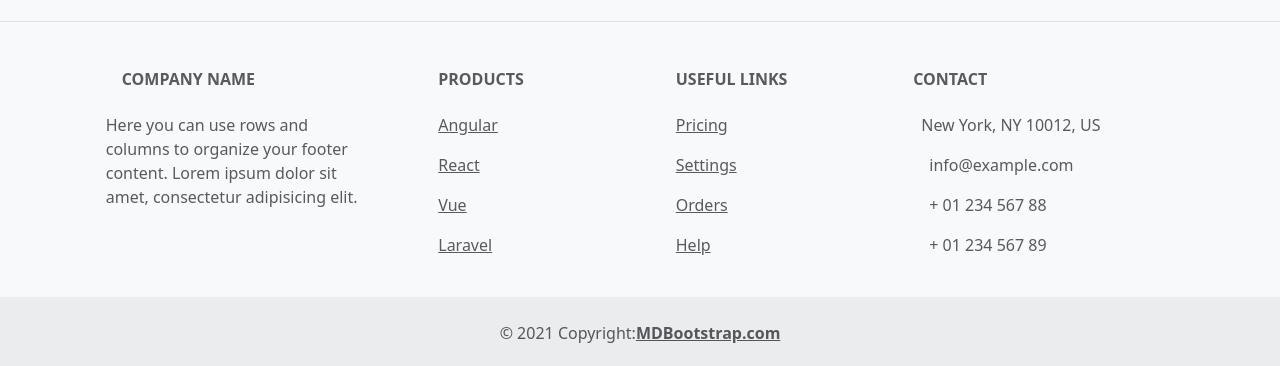
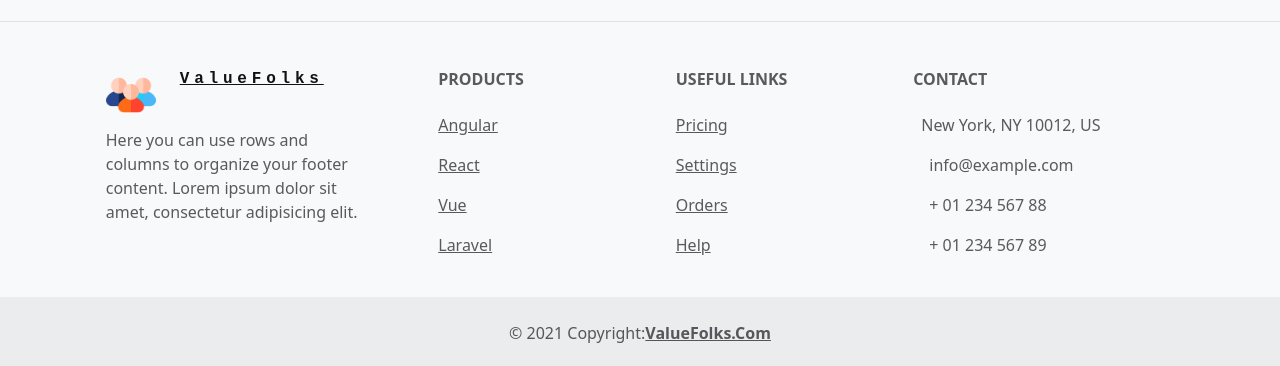
Before and after one commit to deepakchowdary19/ValueFolks, a React (Create React App) app: page / in a window 1280 px wide. Shown: the part 1892-2258 px from the top of the page. Built offline with nearby package versions, Linux system fonts and the light colour scheme.

Commit message:
Search engine new changes

```diff
--- a/package.json
+++ b/package.json
@@ -19,13 +19,13 @@
     "mdb-react-ui-kit": "^6.2.0",
     "react": "^18.2.0",
     "react-dom": "^18.2.0",
+    "react-dropdown-select": "^4.10.0",
+    "react-router-dom": "^6.15.0",
     "react-scripts": "5.0.1",
+    "react-select": "^5.7.4",
     "styled-components": "^5.3.11",
     "typescript": "^4.9.5",
     "web-vitals": "^2.1.4"
-  },
-  "devDependencies": {
-    "@babel/plugin-proposal-private-property-in-object": "^1.0.0"
   },
   "scripts": {
     "start": "react-scripts start",
--- a/src/Components/Footer.tsx
+++ b/src/Components/Footer.tsx
@@ -1,6 +1,7 @@
 import React from 'react';
 import { MDBFooter, MDBContainer, MDBRow, MDBCol } from 'mdb-react-ui-kit';
 import {MDBIcon} from "mdb-react-ui-kit";
+import iconImage from "../Images/iconImage.png";
 
  function Footer() {
   return (
@@ -36,10 +37,12 @@ import {MDBIcon} from "mdb-react-ui-kit";
         <MDBContainer className='text-center text-md-start mt-5'>
           <MDBRow className='mt-3'>
             <MDBCol md="3" lg="4" xl="3" className='mx-auto mb-4'>
-              <h6 className='text-uppercase fw-bold mb-4'>
-                <MDBIcon icon="gem" className="me-3" />
-                Company name
-              </h6>
+            <h6 className='fw-bold' style={{ marginRight: '2px', fontFamily: 'monospace', fontWeight: 700, letterSpacing: '.3rem', color: '#121212', textDecoration: 'none' }}>
+        <div className="d-none d-md-flex ml-3"> {/* Display conditionally using Bootstrap classes */}
+          <img src={iconImage} alt="Icon" className="img-fluid me-4" style={{ width: '50px', height: '50px' }} />
+          <a className='text-reset fw-bold' href='/'>ValueFolks</a>
+        </div>
+      </h6>
               <p>
                 Here you can use rows and columns to organize your footer content. Lorem ipsum dolor sit amet,
                 consectetur adipisicing elit.
@@ -117,8 +120,8 @@ import {MDBIcon} from "mdb-react-ui-kit";
 
       <div className='text-center p-4' style={{ backgroundColor: 'rgba(0, 0, 0, 0.05)' }}>
         © 2021 Copyright:
-        <a className='text-reset fw-bold' href='https://mdbootstrap.com/'>
-          MDBootstrap.com
+        <a className='text-reset fw-bold' href='/'>
+          ValueFolks.Com
         </a>
       </div>
     </MDBFooter>
```
Also changed, not shown: src/Components/Search.tsx (added, +15 -0 lines), src/Components/SearchFuntion.tsx (added, +37 -0 lines), src/Styles/Search.css (added, +12 -0 lines), 1 other file (tests, documents, lock files or other folders).
